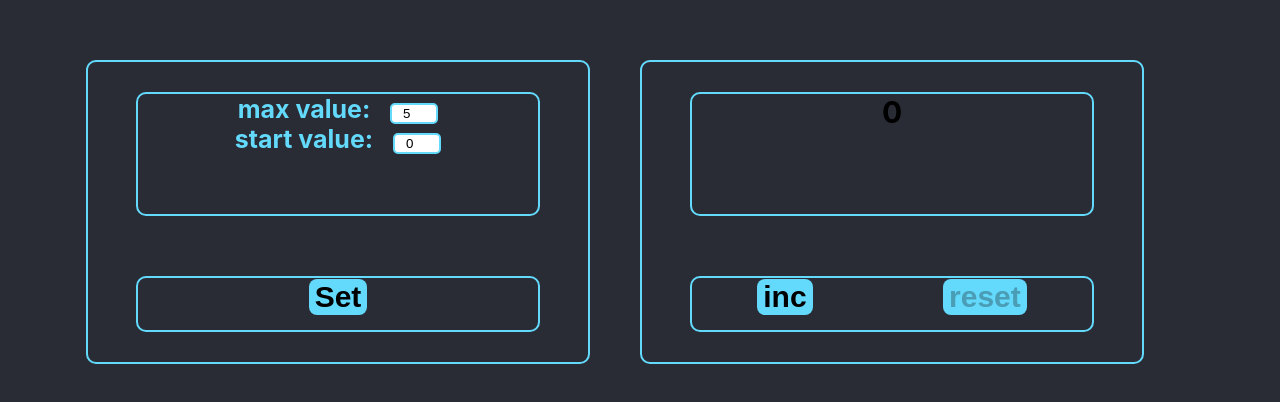
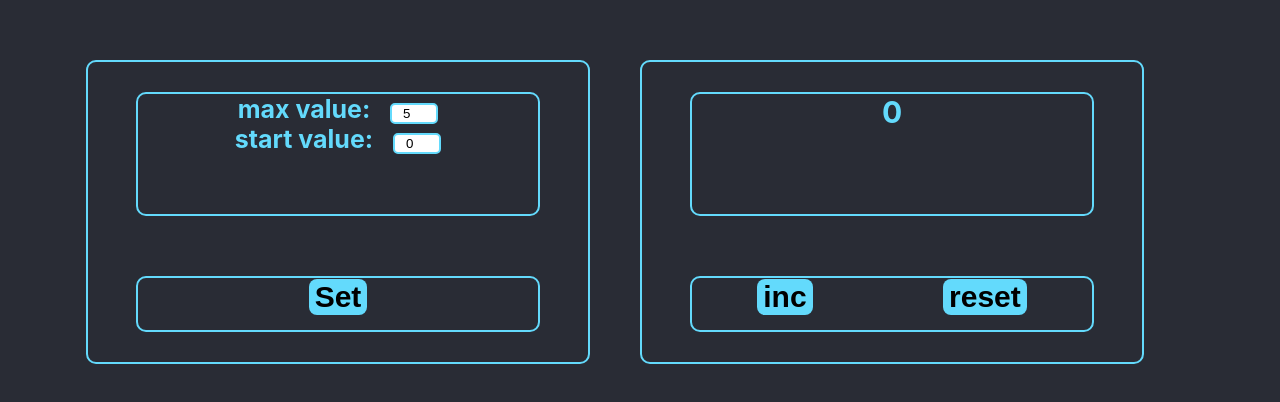
Before and after one commit to braivs/iti_counter, a React (Create React App) app: page / in a window 1280 px wide. Shown: the part 188-590 px from the top of the page. Built offline with nearby package versions, Linux system fonts and the light colour scheme.

Commit message:
counter 2 working code after refactor

```diff
--- a/src/App.tsx
+++ b/src/App.tsx
@@ -1,52 +1,74 @@
-import React, {useState} from 'react';
+import React, {useEffect, useState} from 'react';
 import './App.css';
 import {Counter} from './components/Counter';
 import {Settings} from './components/Settings';
 import {SettingsWithCounter} from './components/SettingsWithCounter';
 
 function App() {
-  //вынес стейт из компонент и передаю его в пропсы
-  let startValueStr = localStorage.getItem('startValue')
-  let maxValueStr = localStorage.getItem('maxValue')
+  // стартовое и максимальные значения
+  let [startValue, setStartValue] = useState(0)
+  let [maxValue, setMaxValue] = useState(5)
 
-  let [startValue, setStartValue] = useState<number>(startValueStr ? JSON.parse(startValueStr) : 0)
-  let [maxValue, setMaxValue] = useState<number>(maxValueStr ? JSON.parse(maxValueStr) : 5)
-  let [value, setValue] = useState<number | string>(startValue)
-  let [isMessage, setIsMessage] = useState(false)
+  // при загрузке приложения стартовое и максимальные значения получаются из localstorage
+  useEffect(() => {
+    let localStorageStartValueStr = localStorage.getItem('startValue')
+    let localStorageMaxValueStr = localStorage.getItem('maxValue')
+    if (localStorageStartValueStr) {
+      setStartValue(JSON.parse(localStorageStartValueStr))
+    }
+    if (localStorageMaxValueStr) {
+      setMaxValue(JSON.parse(localStorageMaxValueStr))
+    }
+  }, [])
 
+  let [value, setValue] = useState<number>(startValue) // выводимое значение счётчика
+  let [isMessage, setIsMessage] = useState(false) // показывать или нет сообщения вместо value
+  let messageText = ''; // тест сообщения
+  let [isError, setIsError] = useState(false) // есть ли ошибка
 
-
-  const setValues = () => {
-    localStorage.setItem('startValue', startValue.toString())
+  // обработчик для кнопки set в settings
+  const setValuesHandler = () => {
+    localStorage.setItem('startValue', JSON.stringify(startValue))
     localStorage.setItem('maxValue', JSON.stringify(maxValue))
+    setIsMessage(false)
     setValue(startValue)
   }
 
-  const startValuesHandler = (value: number) => {
-    setIsMessage(true)
-    if (value < 0) {
-      alert('error')
-    } else {
-      setStartValue(value)
-    }
+  // формирование ошибки или сообщения
+  useEffect(() => {
+    let error = (maxValue <= startValue || startValue < 0) ? true : false
+    setIsError(error)
+  }, [startValue, maxValue])
 
+
+  // обработчик для изменения стартового значения в settings
+  const startValueHandler = (value: number) => {
+    setIsMessage(true) // показ месседжа вместо value
+    setStartValue(value)
+  }
+
+  // обработчик для изменения максимального значения в settings
+  const maxValueHandler = (value: number) => {
+    setIsMessage(true) // показ месседжа вместо value
+    setMaxValue(value)
   }
 
   return (
     <div className="App">
       <Settings startValue={startValue}
-                startValuesHandler={startValuesHandler}
+                startValueHandler={startValueHandler}
                 maxValue={maxValue}
-                setMaxValue={setMaxValue}
+                maxValueHandler={maxValueHandler}
                 value={value}
-                setValue={setValue}
-                setValues={setValues}
+                setValuesByButton={setValuesHandler}
+                isError={isError}
       />
       <Counter startValue={startValue}
                maxValue={maxValue}
                value={value}
                setValue={setValue}
                isMessage={isMessage}
+               isError={isError}
       />
       {/*<SettingsWithCounter />*/}
     </div>
--- a/src/components/Counter.tsx
+++ b/src/components/Counter.tsx
@@ -5,56 +5,56 @@ import {CustomButton} from './CustomButton';
 type CounterType = {
   startValue: number
   maxValue: number
-  value: number | string
-  setValue: (value: number | string) => void
+  value: number
+  setValue: (value: number) => void
   isMessage: boolean
+  isError: boolean
 }
 
 export function Counter(props: CounterType) {
-  let startValue = props.startValue
-  let maxValue = props.maxValue
-
-  let value = props.value
-  const setValue = props.setValue
 
   let [disabledInc, setDisabledInc] = useState<boolean>(false)
   let [disabledReset, setDisabledReset] = useState<boolean>(false)
 
   // блокировка кнопок по условиям
   useEffect(() => {
-      value === maxValue ? setDisabledInc(true) : setDisabledInc(false)
-      value === startValue ? setDisabledReset(true) : setDisabledReset(false)
-      if (typeof value == 'string') {
+      if (props.isMessage) {
         setDisabledInc(true)
         setDisabledReset(true)
       }
+      else {
+        setDisabledInc(false)
+        setDisabledReset(false)
+      }
     },
-    [value, maxValue, startValue])
+    [props.isMessage])
 
   function upCounter() {
     let NewValue
-    if (typeof value == 'number') {
-      NewValue = ++value;
-      setValue(NewValue)
-    } else {
-      console.log('disable inc')
-      console.log('disable reset')
-    }
+    NewValue = props.value;
+    NewValue++;
+    props.setValue(NewValue)
+
   }
 
   function resetCounter() {
-    setValue(startValue);
+    props.setValue(props.startValue);
   }
 
-  //красный цвет счётчика, когда максимум и сообщение об ошибке
-  const valueClass = (value === maxValue || value === 'Incorrect Value!') ? s.maxValueColor : ''
+  if (props.isMessage) {}
+
+  //красный цвет счётчика, когда максимум или ошибка
+  let valueClass = (props.value === props.maxValue || props.isError) ? s.maxValueColor : ''
+  // разные сообщения в зависимости от наличия ошибки
+  let messageText = (props.isError) ? 'Incorrect value!' : 'enter values and press set'
+
 
   return (
     <div className={s.mainContainer}>
       <div className={s.valueContainer}>
-
-        {/*<span className={`${s.value} ${valueClass}`}>{value}</span>*/}
-        <span>{props.isMessage ? 'entervalues':  value}</span>
+        <span className={`${s.value} ${valueClass}`}>
+          {props.isMessage ? messageText : props.value}
+        </span>
 
       </div>
       <div className={s.buttonContainer}>
--- a/src/components/Settings.tsx
+++ b/src/components/Settings.tsx
@@ -5,81 +5,29 @@ import sS from './Settings.module.css'
 
 type SettingsType = {
   startValue: number
-  startValuesHandler: (startValue: number) => void
+  startValueHandler: (startValue: number) => void
   maxValue: number
-  setMaxValue: (maxValue: number) => void
-  value: number | string
-  setValue: (value: number | string) => void
-  setValues: () => void
+  maxValueHandler: (maxValue: number) => void
+  value: number
+  setValuesByButton: () => void
+  isError: boolean
 }
 
 export function Settings(props: SettingsType) {
-  // let startValue = props.startValue
-  // const setStartValue = props.setStartValue
-  // let maxValue = props.maxValue
-  // const setMaxValue = props.setMaxValue
-  // const value = props.value
-  // const setValue = props.setValue
-
-  //временные стартовые и максимальные значение, которые потом при нажатии set перейдут в общие (хранящиеся в app)
-  // let startValueStr = localStorage.getItem('startValue')
-  // let [startValueTmp, setStartValueTmp] = useState<number>(startValueStr ? JSON.parse(startValueStr) : 0)
-  // let maxValueStr = localStorage.getItem('maxValue')
-  // let [maxValueTmp, setMaxValueTmp] = useState<number>(maxValueStr ? JSON.parse(maxValueStr) : 5)
-
   let [messageErrorStatus, setMessageErrorStatus] = useState<number>(0)
   let statusMessage = ''
-  let [buttonSetStatus,setButtonSetStatus ] = useState<boolean>(false)
-
-  // анализ на ошибки + установка сообщения вместо value
-  // useEffect(() => {
-  //   if (startValueTmp < 0 || maxValueTmp === 0 || startValueTmp >= maxValueTmp ) {
-  //     statusMessage = 'Incorrect Value!'
-  //     setButtonSetStatus(true)
-  //   } else {
-  //     statusMessage = 'enter values and press set'
-  //     setButtonSetStatus(false)
-  //   }
-  //   setValue(statusMessage)
-  // },[startValueTmp, maxValueTmp, statusMessage])
-  //
-  // // таким образом исправляю ошибку затирания стартового значения от наблюдения за startValueTmp и maxValueTmp
-  // useEffect(() => {
-  //   props.setStartValue(startValueTmp)
-  //   props.setValue(startValueTmp)
-  //   props.setMaxValue(maxValueTmp)
-  // }, [])
-
-  function goodAndBadValueMessage() {
-    if (messageErrorStatus === 0) return 'enter values and press set'
-    else return 'Incorrect Value!'
-  }
 
   // handlers for settings
   const onChangeMaxHandler = (e: ChangeEvent<HTMLInputElement> ) => {
-    props.setMaxValue(e.currentTarget.valueAsNumber)
+    props.maxValueHandler(e.currentTarget.valueAsNumber)
   }
   const onChangeStartHandler = (e: ChangeEvent<HTMLInputElement> ) => {
-    props.startValuesHandler(e.currentTarget.valueAsNumber)
+    props.startValueHandler(e.currentTarget.valueAsNumber)
   }
 
-  // write to localStorage on set click & app states
-  // const setHandler = () => {
-  //   props.setStartValue(startValueTmp)
-  //   props.setValue(startValueTmp)
-  //   localStorage.setItem('startValue', JSON.stringify(startValueTmp))
-  //   props.setMaxValue(maxValueTmp)
-  //   localStorage.setItem('maxValue', JSON.stringify(maxValueTmp))
-  //   setButtonSetStatus(true)
-  // }
-
   //логика для формирования красной подсветки input
-  let errorClsSV = '';
-  let errorClsBoth = '';
-  // мне пришлось писать это не в useEffect. Не знаю почему в нём не работало, но без почему то работает.
-  // if (startValueTmp < 0) errorClsSV = sS.error; else errorClsSV = ''
-  // if (startValueTmp >= maxValueTmp) errorClsBoth = sS.error
-
+  let errorClsSV = (props.startValue < 0) ? sS.error : '';
+  let errorClsBoth = (props.startValue >= props.maxValue) ? sS.error : '';
 
   return (
     <div className={sU.mainContainer}>
@@ -104,8 +52,8 @@ export function Settings(props: SettingsType) {
       </div>
       <div className={sU.buttonContainer}>
         <CustomButton title='Set'
-                      disabled={buttonSetStatus}
-                      onClick={props.setValues} />
+                      disabled={props.isError}
+                      onClick={props.setValuesByButton} />
       </div>
     </div>
   )
```
